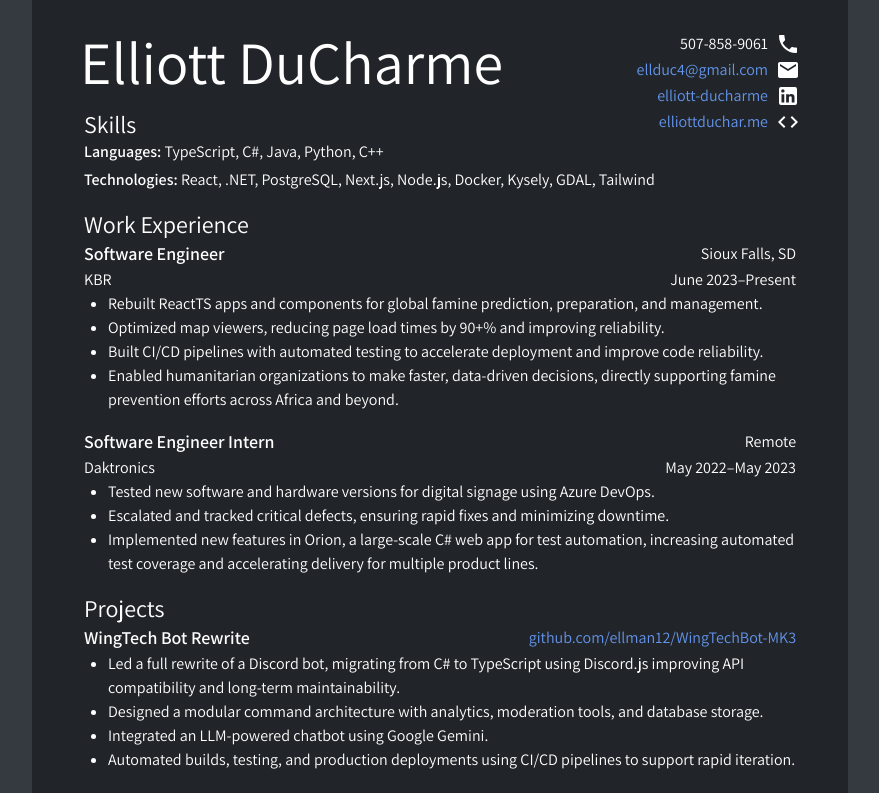
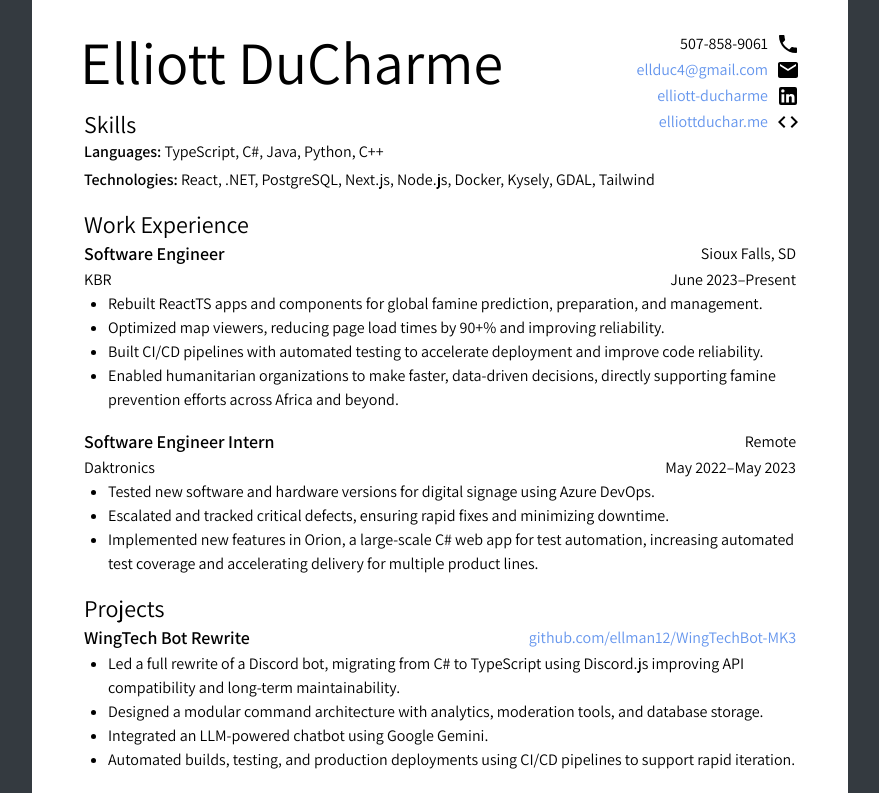
Before and after one commit to ellman12/Resume, a React (Vite) app: page / in a window 1280 px wide. Shown: the top 793 px of the page, without its empty margins (200-1079 px from the left). Built offline with nearby package versions, Linux system fonts and the light colour scheme.

Commit message:
Change back to black and white theme

```diff
--- a/src/App.css
+++ b/src/App.css
@@ -3,12 +3,6 @@
 @import "tailwindcss";
 
 * {
-    color: white;
     user-select: none;
     font-family: "Assistant", sans-serif;
 }
-
-/* Fixes dumb issue with Material UI Timeline */
-li::before {
-    display: none;
-}
--- a/src/App.tsx
+++ b/src/App.tsx
@@ -1,10 +1,10 @@
 import "./App.css";
-import Resume from "./Resume.tsx"
+import Resume from "./Resume.tsx";
 
 export default function App() {
     return (
         <div className="bg-[#343A40] h-full w-full">
-                        <Resume/>
+            <Resume/>
         </div>
     );
 }
--- a/src/Resume.css
+++ b/src/Resume.css
@@ -5,12 +5,3 @@
 b {
     font-weight: 600;
 }
-
-div[role="tooltip"] > div {
-    background-color: #101114;
-    font-size: var(--text-sm);
-}
-
-div[role="tooltip"] span {
-    color: #101114;
-}
--- a/src/Resume.tsx
+++ b/src/Resume.tsx
@@ -6,7 +6,7 @@ import EducationSection from "./components/Sections/EducationSection.tsx";
 import "./Resume.css";
 
 export default function Resume() {
-    return (<div className="bg-[#212529] pt-8 pb-6 px-12 mx-auto flex flex-col gap-4" style={{width: "8.5in", height: "11in"}}>
+    return (<div className="bg-white pt-8 pb-6 px-12 mx-auto flex flex-col gap-4" style={{width: "8.5in", height: "11in"}}>
         <title>Elliott DuCharme Resume</title>
 
         <TopSection/>
--- a/src/components/Sections/TopSection.tsx
+++ b/src/components/Sections/TopSection.tsx
@@ -18,9 +18,9 @@ export default function TopSection() {
                     <LocalPhoneIcon/>
                 </div>
 
-                <LinkWithIcon href="mailto:ellduc4@gmail.com" icon={<EmailIcon/>}>ellduc4@gmail.com</LinkWithIcon>
-                <LinkWithIcon href="https://linkedin.com/in/elliott-ducharme" icon={<LinkedInIcon/>}>elliott-ducharme</LinkWithIcon>
-		<LinkWithIcon href="https://elliottduchar.me" icon={<CodeIcon/>}>elliottduchar.me</LinkWithIcon>
+                <LinkWithIcon href="mailto:ellduc4@gmail.com" icon={<EmailIcon htmlColor="black"/>}>ellduc4@gmail.com</LinkWithIcon>
+                <LinkWithIcon href="https://linkedin.com/in/elliott-ducharme" icon={<LinkedInIcon htmlColor="black"/>}>elliott-ducharme</LinkWithIcon>
+		<LinkWithIcon href="https://elliottduchar.me" icon={<CodeIcon htmlColor="black"/>}>elliottduchar.me</LinkWithIcon>
             </div>
         </div>
     );
```
